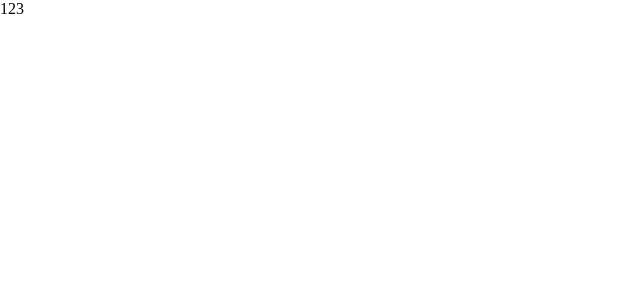
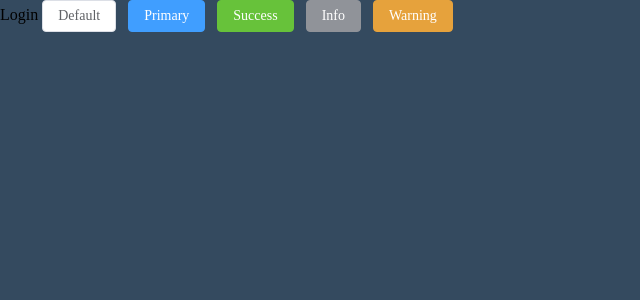
Before and after one commit to CodeZhangYi/vue3-admin, a Vue app: page / in a window 1280 px wide. Before the commit this address had no page. Shown: the top 300 px of the page, without its empty margins (0-640 px from the left). Built offline with nearby package versions, Linux system fonts and the light colour scheme.

Commit message:
'引入element-Puls'

```diff
--- a/src/App.vue
+++ b/src/App.vue
@@ -7,8 +7,8 @@
  * @FilePath: /vue3-admin/src/App.vue
 -->
 <template>
-  <div>123</div>
-  <router-view />
+    <div></div>
+    <router-view/>
 </template>
 
 <style lang="scss">
--- /dev/null
+++ b/src/global/register-element.js
@@ -0,0 +1,7 @@
+import { App } from 'vue'
+import ElementPlus from 'element-plus'
+import 'element-plus/dist/index.css'
+
+export function globalRegister(App) {
+    App.use(ElementPlus)
+}
--- a/src/main.js
+++ b/src/main.js
@@ -6,10 +6,10 @@
  * @Description: 打开koroFileHeader查看配置 进行设置: https://github.com/OBKoro1/koro1FileHeader/wiki/%E9%85%8D%E7%BD%AE
  * @FilePath: /vue3-admin/src/main.js
  */
-import { createApp } from 'vue'
+import {createApp} from 'vue'
 import 'normalize.css/normalize.css' //初始化浏览器默认样式
 import App from './App.vue'
 import router from './router'
 import store from './store'
-
-createApp(App).use(store).use(router).mount('#app')
+import {globalRegister} from './global/register-element'
+createApp(App).use(store).use(router).use(globalRegister).mount('#app')
--- a/src/router/index.js
+++ b/src/router/index.js
@@ -6,15 +6,19 @@
  * @Description: 打开koroFileHeader查看配置 进行设置: https://github.com/OBKoro1/koro1FileHeader/wiki/%E9%85%8D%E7%BD%AE
  * @FilePath: /vue3-admin/src/router/index.js
  */
-import { createRouter, createWebHashHistory } from 'vue-router'
+import {createRouter, createWebHashHistory} from 'vue-router'
 
 const routes = [
-
+    {
+        path: '/',
+        name: 'login',
+        component: () => import('../views/login/login')
+    }
 ]
 
 const router = createRouter({
-  history: createWebHashHistory(),
-  routes
+    history: createWebHashHistory(),
+    routes
 })
 
 export default router
--- /dev/null
+++ b/src/views/login/login.vue
@@ -0,0 +1,22 @@
+<template>
+    <div class="login">Login
+        <el-button>Default</el-button>
+        <el-button type="primary">Primary</el-button>
+        <el-button type="success">Success</el-button>
+        <el-button type="info">Info</el-button>
+        <el-button type="warning">Warning</el-button>
+    </div>
+</template>
+
+<script>
+    export default {
+        name: "login"
+    }
+</script>
+
+<style scoped lang="scss">
+.login {
+    height: 100vh;
+    background-color: #344a5f;
+}
+</style>
```
Also changed, not shown: package.json (+4 -3 lines), 2 other files (tests, documents, lock files or other folders).
